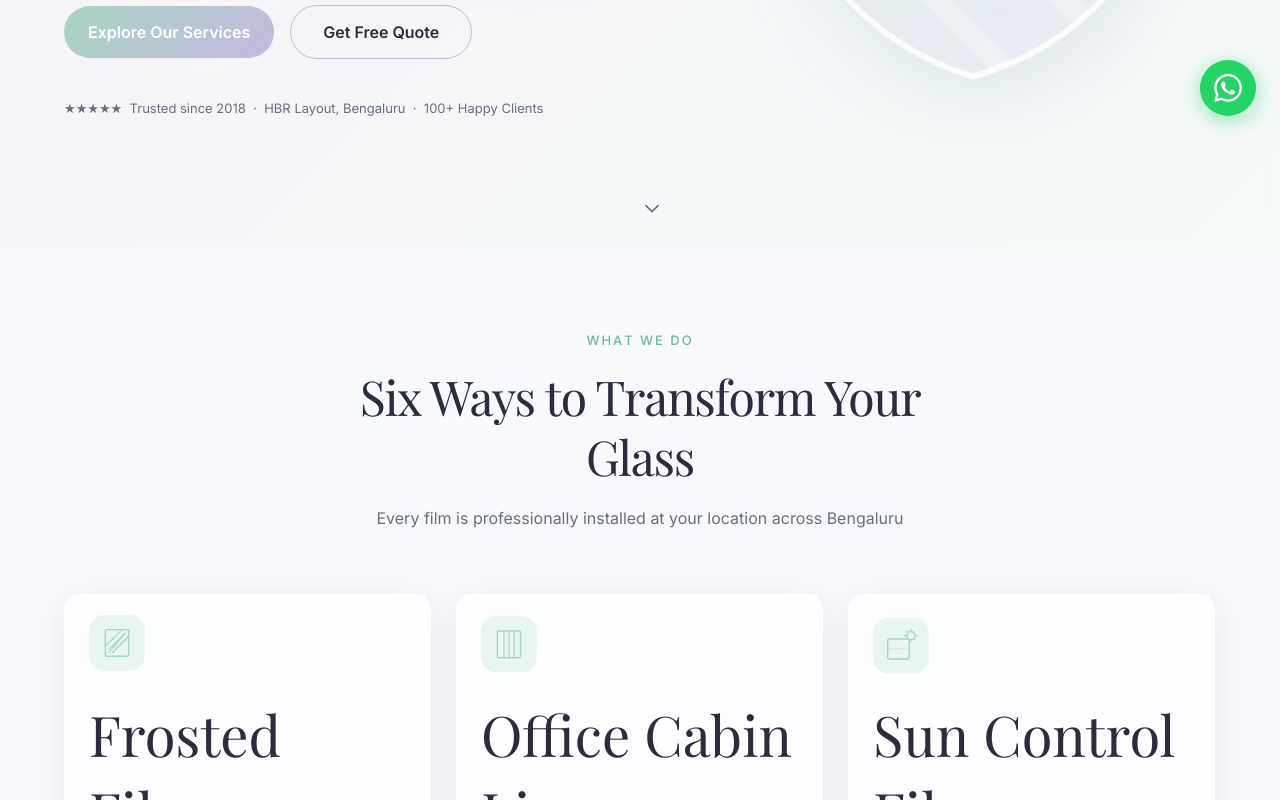
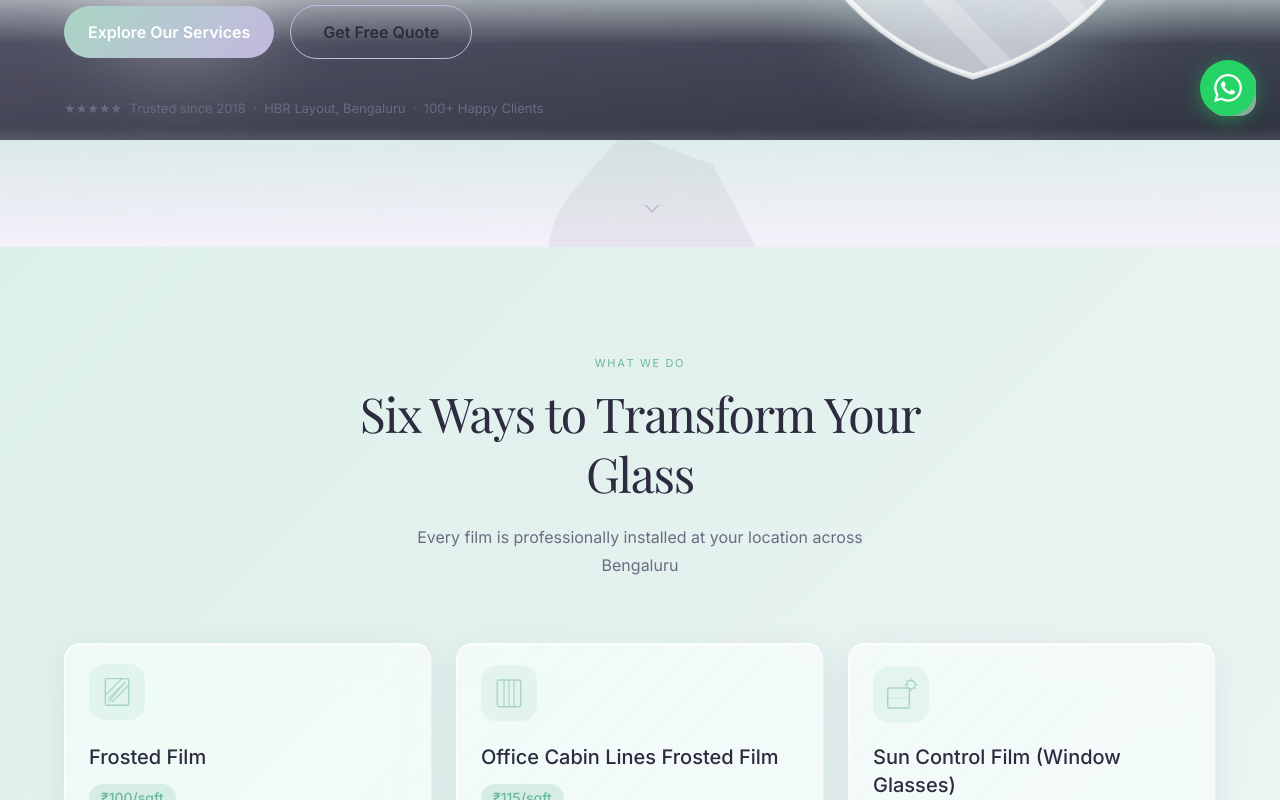
Before and after one commit to abhishekck31/frostedfilms, a Next.js app: page / in a window 1280 px wide. Shown: the part 660-1460 px from the top of the page. Built offline with nearby package versions, Linux system fonts and the light colour scheme; a web font is replaced by a local one.

Commit message:
feat: Continuous blend in Hero and Services

```diff
--- a/components/sections/Hero.tsx
+++ b/components/sections/Hero.tsx
@@ -104,7 +104,7 @@ export default function Hero() {
     <section
       id="hero"
       ref={targetRef}
-      className="relative min-h-screen overflow-hidden flex items-center bg-white"
+      className="relative min-h-screen overflow-hidden flex flex-col justify-center"
     >
       <motion.div
         className="absolute inset-0 z-0 pointer-events-none"
@@ -222,6 +222,25 @@ export default function Hero() {
       >
         <ChevronDown className="h-6 w-6" strokeWidth={1.5} />
       </motion.a>
+
+      {/* Floating Transition Shield */}
+      <div className="absolute bottom-0 left-1/2 -translate-x-1/2 translate-y-1/2 z-20 pointer-events-none opacity-[0.06]">
+        <svg
+          viewBox="0 0 32 36"
+          fill="none"
+          xmlns="http://www.w3.org/2000/svg"
+          aria-hidden
+          className="w-[200px] h-[225px] animate-[spin_60s_linear_infinite]"
+        >
+          <path d="M16 1.5L29 6.5V17.5C29 26.5 23 32.5 16 34.5C9 32.5 3 26.5 3 17.5V6.5L16 1.5Z" fill="currentColor" stroke="currentColor" strokeWidth="2"/>
+        </svg>
+      </div>
+
+      {/* Gradient Fade Pulling to Services */}
+      <div
+        className="absolute bottom-0 left-0 right-0 h-[120px] z-10 pointer-events-none"
+        style={{ background: 'linear-gradient(to bottom, transparent, #F4F0FA)' }}
+      />
     </section>
   );
 }
--- a/components/sections/Services.tsx
+++ b/components/sections/Services.tsx
@@ -1,6 +1,7 @@
 "use client";
 
-import { motion } from "framer-motion";
+import { motion, useScroll, useTransform } from "framer-motion";
+import { useRef } from "react";
 import Link from "next/link";
 import { GlassCard } from "@/components/ui/GlassCard";
 import { GradientHeadline, SplitReveal } from "@/components/ui/AnimatedText";
@@ -228,13 +229,22 @@ function BlackoutFilmIcon() {
 }
 
 export default function Services() {
+  const targetRef = useRef<HTMLElement>(null);
+  const { scrollYProgress } = useScroll({
+    target: targetRef,
+    offset: ["start center", "start start"],
+  });
+  const eyebrowColor = useTransform(scrollYProgress, [0, 1], ["#6BB8A0", "#9B8CC8"]);
+
   return (
-    <section id="services" className="section-pad bg-frost-white">
+    <section id="services" ref={targetRef} className="flow-section relative">
       <div className="container-xl">
         <header className="mx-auto mb-16 max-w-2xl text-center">
-          <SplitReveal as="p" className="mb-4 text-[13px] font-medium uppercase tracking-[0.15em] text-mint-dark">
-            What We Do
-          </SplitReveal>
+          <motion.div style={{ color: eyebrowColor }}>
+            <SplitReveal as="h2" className="eyebrow mb-4">
+              What We Do
+            </SplitReveal>
+          </motion.div>
           <GradientHeadline className="headline text-4xl font-normal tracking-tight text-deep md:text-[48px] md:leading-tight">
             Six Ways to Transform Your Glass
           </GradientHeadline>
@@ -243,7 +253,7 @@ export default function Services() {
             whileInView={{ opacity: 1 }}
             viewport={{ once: true }}
             transition={{ duration: 0.6, delay: 0.2 }}
-            className="mt-4 text-base text-muted"
+            className="body-text mx-auto max-w-[500px]"
           >
             Every film is professionally installed at your location across
             Bengaluru
@@ -267,7 +277,7 @@ export default function Services() {
                   <service.Icon />
                 </IconWrapper>
 
-                <h3 className="headline mb-3 text-xl font-normal leading-snug text-deep">
+                <h3 className="mb-3 text-xl font-medium leading-snug text-deep">
                   {service.name}
                 </h3>
 
```
